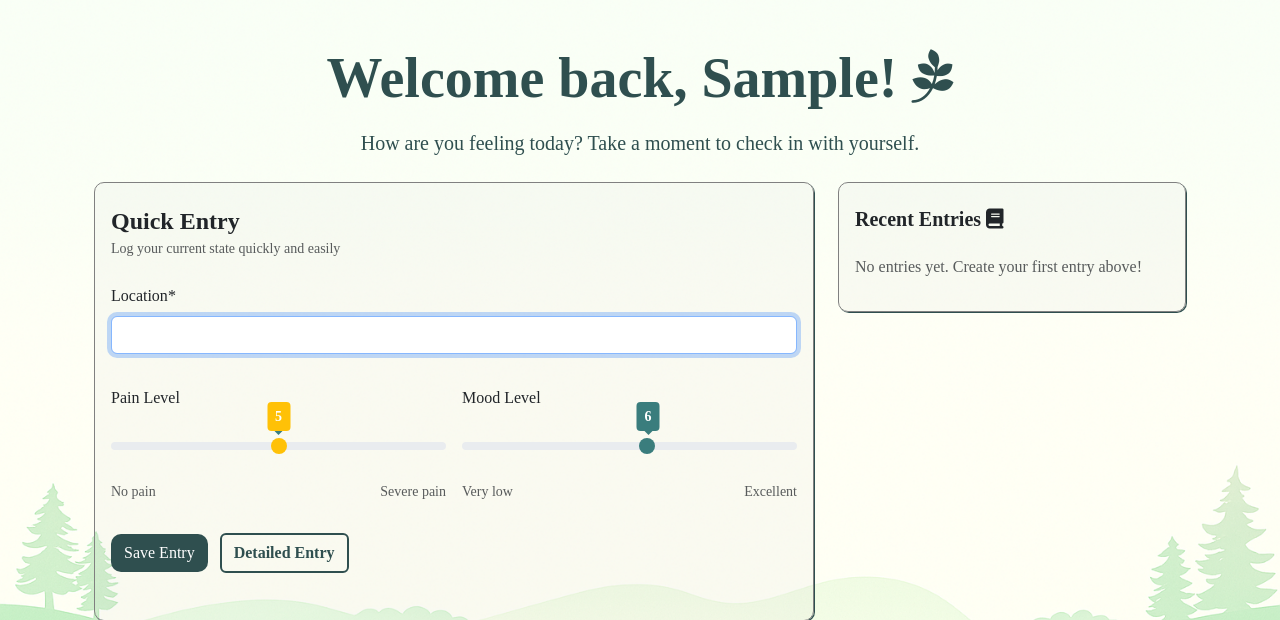
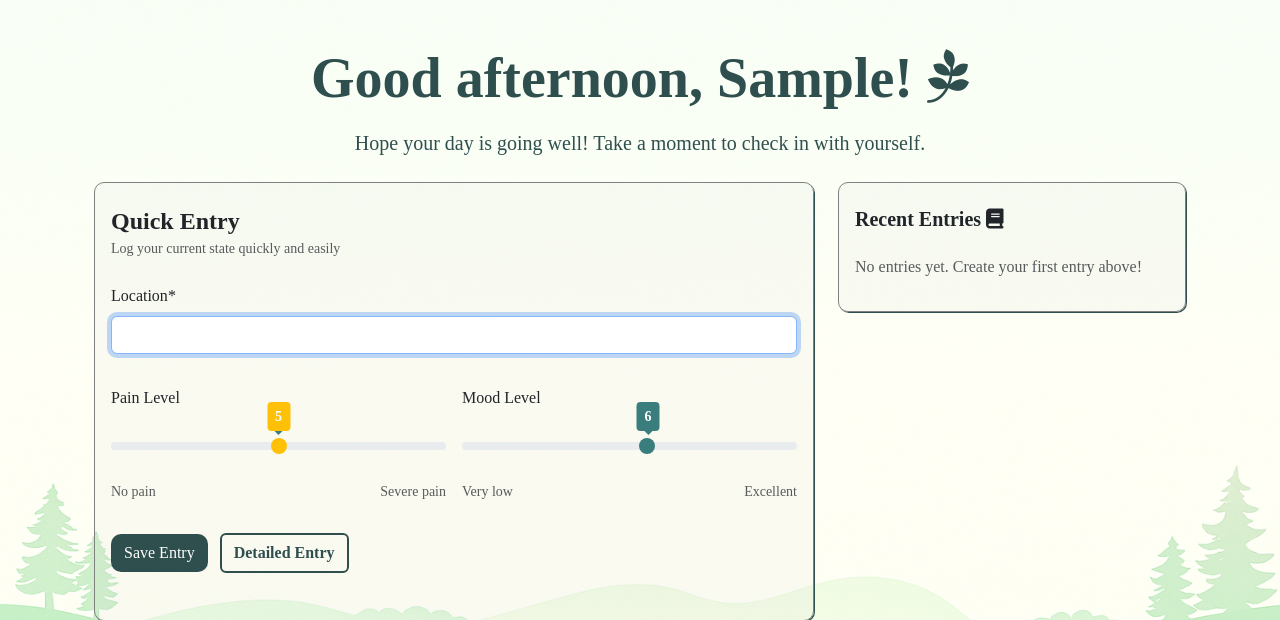
Before and after one commit to AC-dev16/the-gentle-journal, a Django app: page /dashboard/ in a window 1280 px wide. Shown: the part 73-693 px from the top of the page. Run offline with Django 4.2, Linux system fonts and the light colour scheme; the visitor is signed in with stand-in values (Sample User, id 1); data that the repository does not hold is empty; some libraries are stand-ins or nearby versions; some web fonts are replaced.

Commit message:
Enhance dashboard greeting and message; update entries modal to include dynamic edit button URL

```diff
--- a/diary_entries/templates/diary_entries/dashboard.html
+++ b/diary_entries/templates/diary_entries/dashboard.html
@@ -10,9 +10,9 @@
 <div class="dashboard-header text-center">
     <div class="container">
         <h1 class="display-4 fw-bold mb-3 pt-4">
-            Welcome back, {{ user.first_name|default:user.username }}! <i class="fa-brands fa-pagelines"></i>
+            Good {{ greeting }}, {{ user.first_name|default:user.username }}! <i class="fa-brands fa-pagelines"></i>
         </h1>
-        <p class="lead mb-4">How are you feeling today? Take a moment to check in with yourself.</p>
+        <p class="lead mb-4">{{ greeting_message }} Take a moment to check in with yourself.</p>
     </div>
 </div>
 
--- a/diary_entries/views.py
+++ b/diary_entries/views.py
@@ -69,16 +69,20 @@ def dashboard(request):
     current_hour = datetime.now().hour
     if current_hour < 12:
         greeting = "morning"
+        greeting_message = "Hope you're having a great start to your day!"
     elif current_hour < 18:
         greeting = "afternoon"
+        greeting_message = "Hope your day is going well!"
     else:
         greeting = "evening"
+        greeting_message = "Hope you've had a wonderful day!"
 
     context = {
         'form': form,
         'entries': user_entries,
         'user': request.user,
         'greeting': greeting,
+        'greeting_message': greeting_message,
     }
 
     return render(request, 'diary_entries/dashboard.html', context)
--- a/static/js/script.js
+++ b/static/js/script.js
@@ -159,6 +159,7 @@ function initializeModalHandling() {
                 }
 
                 // Get data from the clicked card
+                const entryId = this.getAttribute('data-entry-id');
                 const location = this.getAttribute('data-location');
                 const painLevel = this.getAttribute('data-pain-level');
                 const moodLevel = this.getAttribute('data-mood-level');
@@ -177,6 +178,12 @@ function initializeModalHandling() {
                     document.getElementById('modalTriggers').textContent = triggers;
                     document.getElementById('modalNotes').textContent = notes;
                     document.getElementById('modalCreatedAt').textContent = createdAt;
+
+                    // Update the Edit button URL dynamically
+                    const editButton = document.getElementById('modalEditButton');
+                    if (editButton && entryId) {
+                        editButton.href = `/entries/edit/${entryId}/`;
+                    }
 
                     // Show the modal
                     const bootstrapModal = new bootstrap.Modal(modal);
```
Also changed, not shown: diary_entries/templates/diary_entries/entries.html (+7 -3 lines).
